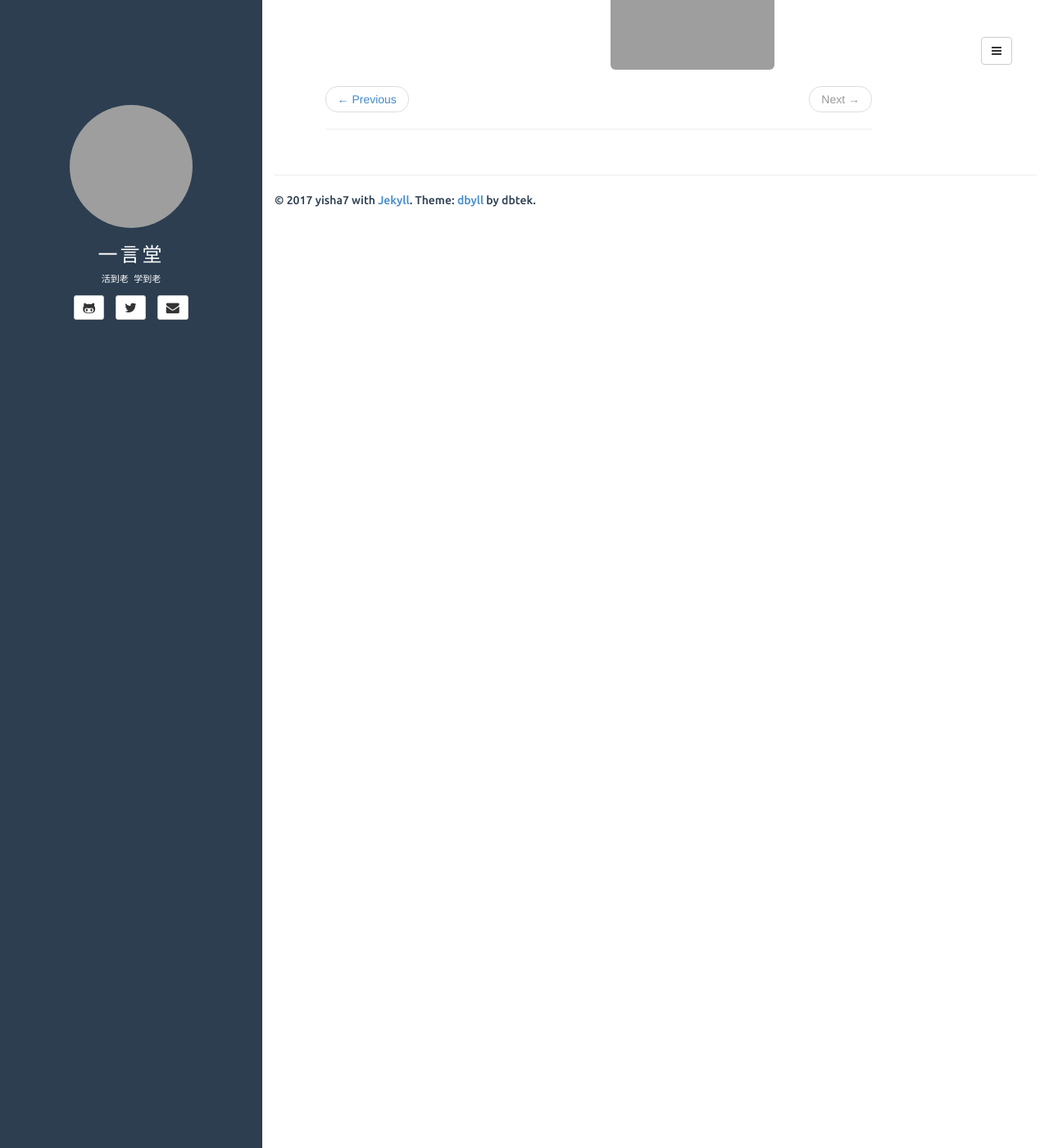
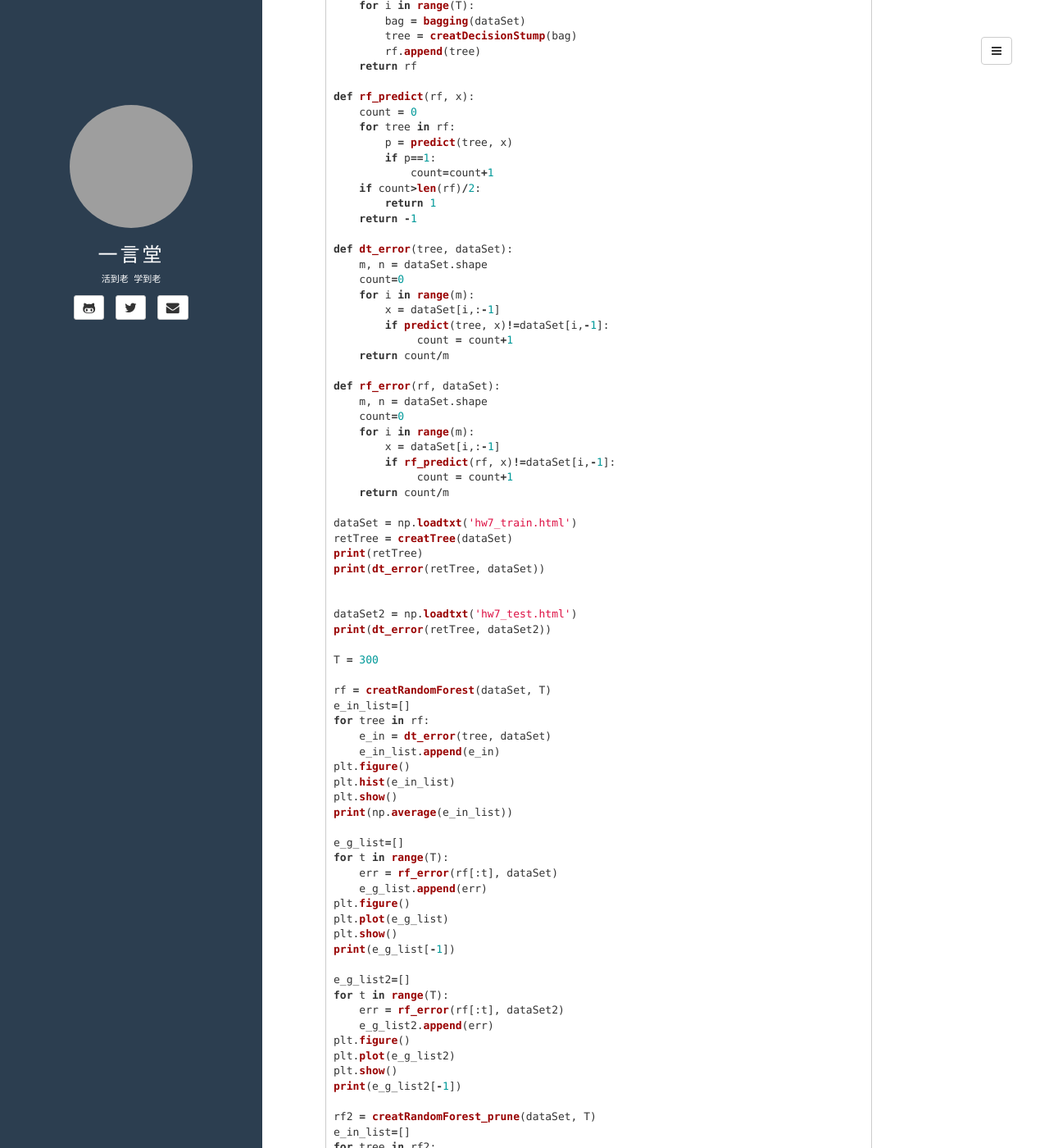
Before and after one commit to yifeitao/yifeitao.github.io, a Jekyll site: the page built from _posts/2017-05-04-ntuml-homework-solution-7.md, in a window 1280 px wide and 1400 px high, scrolled down 1977 px. Shown: the whole window at 82% size. Built offline with Jekyll 4.4.1, drawn with Linux system fonts in a browser that asks for light colours; some of the changed text lies outside the part shown; grey boxes are pictures that could not be loaded.

Commit message:
update 2017-05-04-ntuml-homework-solution-7.md

````diff
--- a/_posts/2017-05-04-ntuml-homework-solution-7.md
+++ b/_posts/2017-05-04-ntuml-homework-solution-7.md
@@ -5,11 +5,13 @@
 ---
 to do: pdf here 待检查正确性
 
-13~15代码
+13~20代码
 
 ```python
 import numpy as np
 from scipy import stats
+import random
+import matplotlib.pyplot as plt
 
 def binSplitDatasSet(dataSet, feature, value):
     mat0 = dataSet[dataSet[:,feature] < value]
@@ -27,8 +29,18 @@
     retTree['right'] = creatTree(rSet)
     return retTree
 
+def creatDecisionStump(dataSet):
+    feat, val = chooseBestSplit(dataSet)
+    retTree = {}
+    retTree['spInd'] = feat
+    retTree['spVal'] = val
+    lSet, rSet = binSplitDatasSet(dataSet, feat, val)
+    retTree['left'] = classifyLeaf(lSet)
+    retTree['right'] = classifyLeaf(rSet)
+    return retTree
+
 def classifyLeaf(dataSet):
-    return stats.mode(dataSet[:,-1])
+    return stats.mode(dataSet[:,-1])[0][0]
 
 def gini(dataSet):
     N = dataSet.shape[0]
@@ -72,23 +84,122 @@
     else:
         return p
 
+def bagging(dataSet):
+    m, n = dataSet.shape
+    bag = []
+    for i in range(m):
+        index = random.randint(0,m-1)
+        bag.append(dataSet[index,:])
+    return np.array(bag)
+
+def creatRandomForest(dataSet, T):
+    rf = []
+    for i in range(T):
+        bag = bagging(dataSet)
+        tree = creatTree(bag)
+        rf.append(tree)
+    return rf
+
+def creatRandomForest_prune(dataSet, T):
+    rf = []
+    for i in range(T):
+        bag = bagging(dataSet)
+        tree = creatDecisionStump(bag)
+        rf.append(tree)
+    return rf
+
+def rf_predict(rf, x):
+    count = 0
+    for tree in rf:
+        p = predict(tree, x)
+        if p==1:
+            count=count+1
+    if count>len(rf)/2:
+        return 1
+    return -1
+
+def dt_error(tree, dataSet):
+    m, n = dataSet.shape
+    count=0
+    for i in range(m):
+        x = dataSet[i,:-1]
+        if predict(tree, x)!=dataSet[i,-1]:
+             count = count+1
+    return count/m
+
+def rf_error(rf, dataSet):
+    m, n = dataSet.shape
+    count=0
+    for i in range(m):
+        x = dataSet[i,:-1]
+        if rf_predict(rf, x)!=dataSet[i,-1]:
+             count = count+1
+    return count/m
+
 dataSet = np.loadtxt('hw7_train.html')
 retTree = creatTree(dataSet)
 print(retTree)
-m, n = dataSet.shape
-count=0
-for i in range(m):
-    x = dataSet[i,:-1]
-    if predict(retTree, x)!=dataSet[i,-1]:
-         count = count+1
-print(count/m)
+print(dt_error(retTree, dataSet))
+
 
 dataSet2 = np.loadtxt('hw7_test.html')
-m, n = dataSet2.shape
-count=0
-for i in range(m):
-    x = dataSet2[i,:-1]
-    if predict(retTree, x)!=dataSet2[i,-1]:
-        count = count+1
-print(count/m)
+print(dt_error(retTree, dataSet2))
+
+T = 300
+
+rf = creatRandomForest(dataSet, T)
+e_in_list=[]
+for tree in rf:
+    e_in = dt_error(tree, dataSet)
+    e_in_list.append(e_in)
+plt.figure()
+plt.hist(e_in_list)
+plt.show()
+print(np.average(e_in_list))
+
+e_g_list=[]
+for t in range(T):
+    err = rf_error(rf[:t], dataSet)
+    e_g_list.append(err)
+plt.figure()
+plt.plot(e_g_list)
+plt.show()
+print(e_g_list[-1])
+
+e_g_list2=[]
+for t in range(T):
+    err = rf_error(rf[:t], dataSet2)
+    e_g_list2.append(err)
+plt.figure()
+plt.plot(e_g_list2)
+plt.show()
+print(e_g_list2[-1])
+
+rf2 = creatRandomForest_prune(dataSet, T)
+e_in_list=[]
+for tree in rf2:
+    e_in = dt_error(tree, dataSet)
+    e_in_list.append(e_in)
+plt.figure()
+plt.hist(e_in_list)
+plt.show()
+print(np.average(e_in_list))
+
+e_g_list=[]
+for t in range(T):
+    err = rf_error(rf2[:t], dataSet)
+    e_g_list.append(err)
+plt.figure()
+plt.plot(e_g_list)
+plt.show()
+print(e_g_list[-1])
+
+e_g_list2=[]
+for t in range(T):
+    err = rf_error(rf2[:t], dataSet2)
+    e_g_list2.append(err)
+plt.figure()
+plt.plot(e_g_list2)
+plt.show()
+print(e_g_list2[-1])
 ```
````
